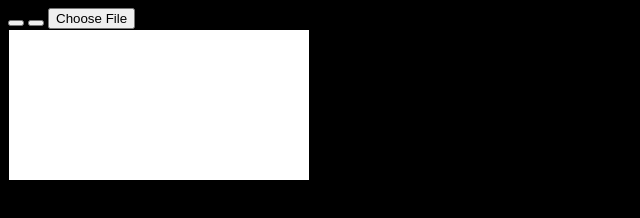
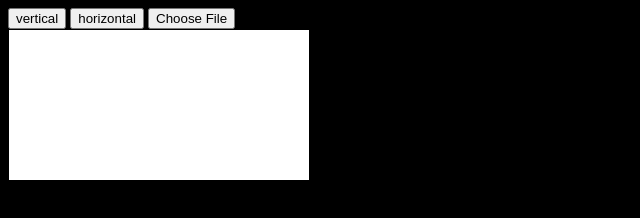
Before and after one commit to seyja/image-sorter, a plain HTML site: page index.html in a window 1280 px wide. Shown: the whole page, without its empty margins (0-640 px from the left). Drawn offline with Linux system fonts and the light colour scheme.

Commit message:
Update index.html

```diff
--- a/index.html
+++ b/index.html
@@ -16,8 +16,8 @@
 		</style>
 	</head>
 	<body>
-		<button id="sortButton1"></button>
-		<button id="sortButton2"></button>
+		<button id="sortButton1">vertical</button>
+		<button id="sortButton2">horizontal</button>
 		<input type="file" id="fileInput" accept="image/png, image/*" />
 		<br />
 		<canvas id="canvas"></canvas>
```
